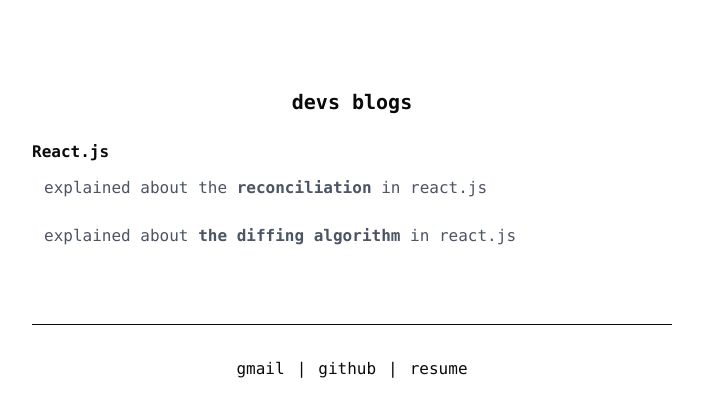
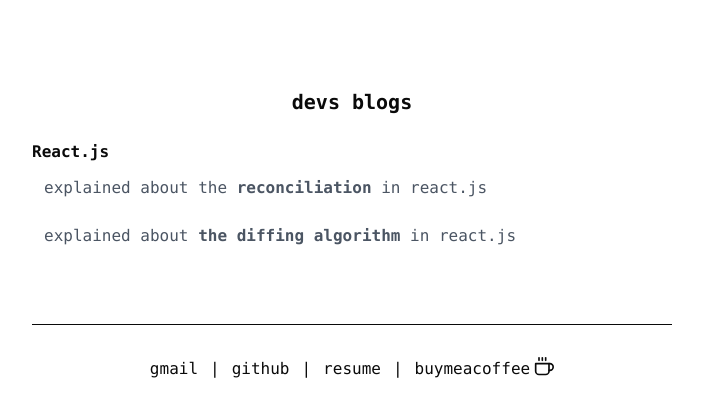
Before and after one commit to breeworks/portfolio, a Next.js app: page /Blogs in a window 1280 px wide. Shown: the top 416 px of the page, without its empty margins (288-991 px from the left). Built offline with nearby package versions, Linux system fonts and the light colour scheme.

Commit message:
added project link

```diff
--- a/src/app/Blogs/page.tsx
+++ b/src/app/Blogs/page.tsx
@@ -1,4 +1,4 @@
-import Footer from '@/components/footer'
+import { FiCoffee } from "react-icons/fi";
 import React from 'react'
 
 export default function Page() {
@@ -16,7 +16,22 @@
             <p className="p-3 text-gray-600"> explained about <b>the diffing algorithm</b> in react.js </p>
           </a>
       </div>
-      <Footer />
+      <div>
+      <footer className="pt-8 mt-16 border-t text-center flex items-center justify-center">
+      <nav className="flex items-center space-x-3">
+        <a href="mailto:dishachoudhary1102@gmail.com" rel="noopener noreferrer" target="_blank" className="hover:underline">gmail</a>
+        <span>|</span>
+        <a href="https://github.com/breeworks" rel="noopener noreferrer" target="_blank" className="hover:underline">github</a>
+        <span>|</span>
+        <a href="https://docs.google.com/document/d/1-kSOAdsLzVboK2Sg5K1iWwVZDOS2cZPDiX-4kBLbhMY/edit?usp=sharing" rel="noopener noreferrer" target="_blank" className="hover:underline">resume</a>
+        <span>|</span>
+        <a href="https://www.buymeacoffee.com/yourusername" rel="noopener noreferrer" target="_blank" className="hover:underline flex items-center space-x-1">
+          <span>buymeacoffee</span>
+          <FiCoffee className="size-5 mb-1" />
+        </a>
+      </nav>
+    </footer>
+    </div>
     </main>
     );
 }
--- a/src/app/Main/page.tsx
+++ b/src/app/Main/page.tsx
@@ -7,9 +7,9 @@
           {/* Introduction */}
           <section className="mb-12">
             {/* pleaseee get a cool name */}
-            <h1 className="text-2xl mb-4">hi, i am disha!</h1>
-            <p className="mb-2">i am a third year student, studying data science.</p>
-            <p>mainly work in software development.</p>
+            <h1 className="text-2xl mb-4">hi, i am disha🌻</h1>
+            <p className="mb-2">i am a third-year student studying Data Science,</p>
+            <p>primarily work in software engineering.</p>
           </section>
 
           {/* Experience */}
@@ -24,7 +24,7 @@
           {/* Projects */}
           <section className="mb-12">
             <h2 className="text-xl mb-4">projects</h2>
-            <ul className="list-disc list-inside space-y-2">
+            <ul className="list-disc list-inside space-y-2 ">
               <Link href="Seriousproject"> <li>serious projects</li> </Link>
               <Link href="funproject"> <li>fun projects</li> </Link>
               <Link href="/opensource"><li>open source contribution</li></Link>
--- a/src/app/funproject/page.tsx
+++ b/src/app/funproject/page.tsx
@@ -12,7 +12,7 @@
       <div className="mb-5">
         <p className="p-2 text-gray-600 font-semibold"><span className='text-xl'></span></p>
         <div className="mb-5">
-        <Link href="https://github.com/breeworks/QR-generator">
+        <Link href="https://github.com/breeworks/QR-generator" rel='noopener noreferrer' target='_blank'>
           <span className="font-semibold">
           Web site that create QR !
           </span>
@@ -22,7 +22,7 @@
         </p>
       </div>
       <div className="mb-5">
-        <Link href="https://github.com/breeworks/matrix">
+        <Link href="https://daily-matrix.vercel.app" rel='noopener noreferrer' target='_blank'>
           <span className="font-semibold">
           Matrix — a tool to help users track their daily progress ! 🚀
           </span>
--- a/src/app/layout.tsx
+++ b/src/app/layout.tsx
@@ -8,7 +8,7 @@
 })
 
 export const metadata: Metadata = {
-  title: 'Disha Faujdar',
+  title: `disha faujdar🌻`,
   description: 'Personal portfolio of a data science student',
 }
 
```
Also changed, not shown: src/app/icon.png (deleted).
